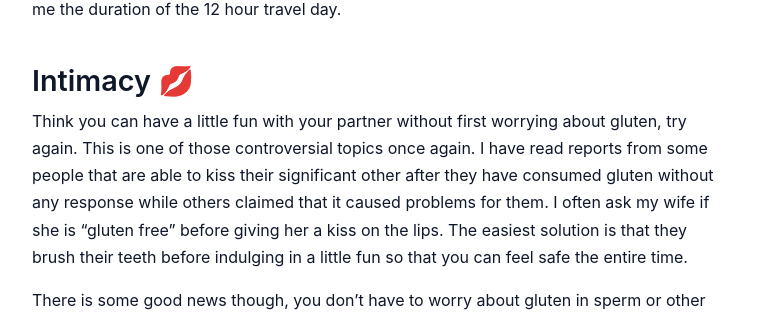
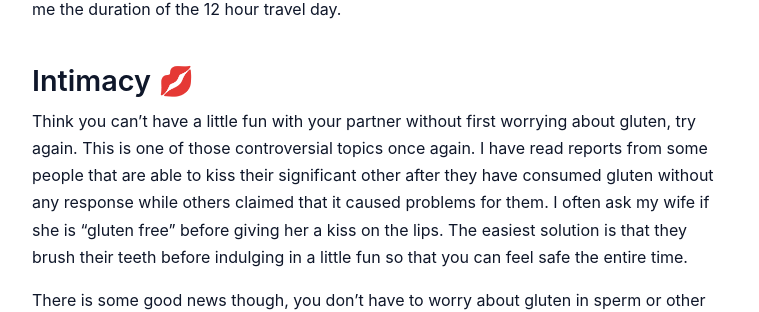
Before and after one commit to chadwilken/celiacstarterkit.com, a Jekyll site: the page built from index.markdown, in a window 1280 px wide and 900 px high, scrolled down 10015 px. Shown: the part 448-760 px from the top of the window, without its empty margins (258-1017 px from the left). Built offline with Jekyll 4.4.1, drawn with Linux system fonts in a browser that asks for light colours; our own code applies the rules of GitHub Pages for plain Markdown files; some of the changed text lies outside the part shown.

Commit message:
Fix a typo and minor tweaks

```diff
--- a/index.markdown
+++ b/index.markdown
@@ -36,7 +36,7 @@ Are you struggling to avoid gluten in your daily life? It may seem like an impos
 
 Hopefully your doctor explained what celiac disease is, but just in case I will define it here.
 
-> Celiac disease, sometimes called celiac sprue or gluten-sensitive enteropathy, is an immune reaction to eating gluten, a protein found in wheat, barley and rye. If you have celiac disease, eating gluten triggers an immune response in your small intestine.
+> 👉 Celiac disease, sometimes called celiac sprue or gluten-sensitive enteropathy, is an immune reaction to eating gluten, a protein found in wheat, barley and rye. If you have celiac disease, eating gluten triggers an immune response in your small intestine.
 
 In order for something to be considered safe for you to eat it must contain less than **20 parts-per-million** gluten.
 
@@ -192,6 +192,6 @@ If you’re taking a longer flight such as when traveling internationally you wi
 
 ## Intimacy 💋
 
-Think you can have a little fun with your partner without first worrying about gluten, try again. This is one of those controversial topics once again. I have read reports from some people that are able to kiss their significant other after they have consumed gluten without any response while others claimed that it caused problems for them. I often ask my wife if she is “gluten free” before giving her a kiss on the lips. The easiest solution is that they brush their teeth before indulging in a little fun so that you can feel safe the entire time.
+Think you can't have a little fun with your partner without first worrying about gluten, try again. This is one of those controversial topics once again. I have read reports from some people that are able to kiss their significant other after they have consumed gluten without any response while others claimed that it caused problems for them. I often ask my wife if she is “gluten free” before giving her a kiss on the lips. The easiest solution is that they brush their teeth before indulging in a little fun so that you can feel safe the entire time.
 
 There is some good news though, you don’t have to worry about gluten in sperm or other bodily fluids. Oral sex is perfectly safe as long as you have not used lubricants or other things that contain gluten. Most condoms are also gluten free and in fact there doesn’t seem to be a condom that contains gluten.
```
